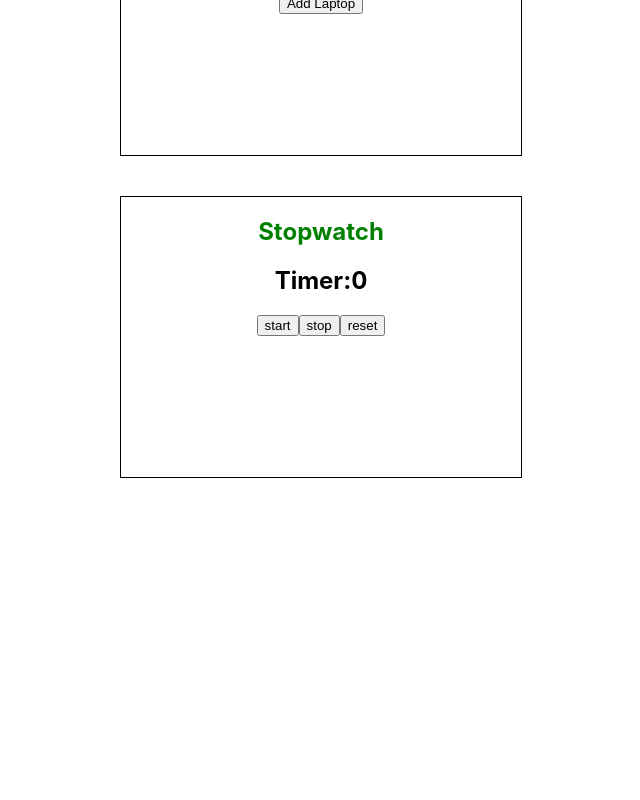
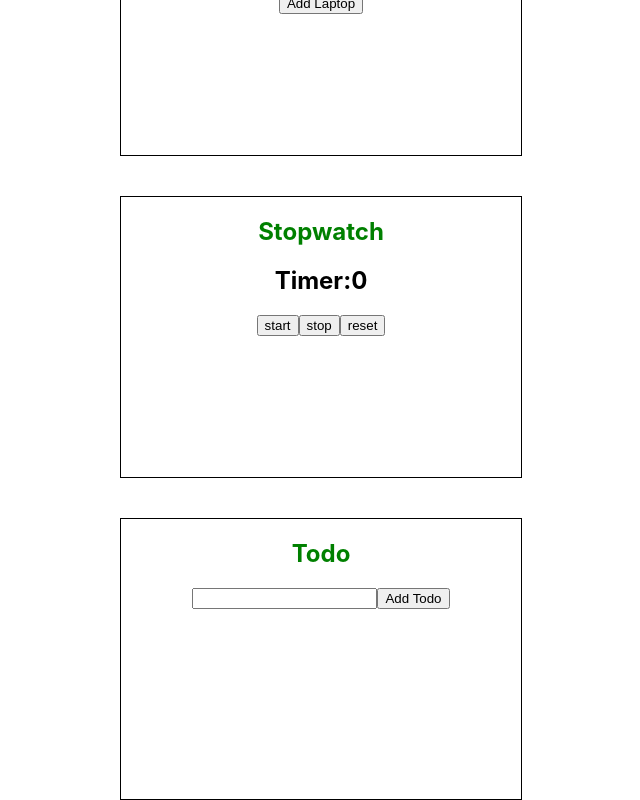
Before and after one commit to Abhijeet9242/React_training, a React (Create React App) app: page / in a window 1280 px wide. Shown: the part 1908-2708 px from the top of the page, without its empty margins (319-959 px from the left). Before the commit the page ends 2386 px from the top, so only its background shows below. Built offline with nearby package versions, Linux system fonts and the light colour scheme.

Commit message:
Todo app using react

```diff
--- a/src/App.js
+++ b/src/App.js
@@ -8,6 +8,7 @@ import Ref from './components/Ref';
 import Memo from './components/Memo';
 import ProductPage from './components/ProductPage';
 import Stopwatch from './components/Stopwatch';
+import Todo from './components/Todo';
 
 function App() {
   return (
@@ -29,6 +30,8 @@ function App() {
       <ProductPage/>
       <br/><br/>
       <Stopwatch/>
+      <br/><br/>
+      <Todo/>
     </div>
   );
 }
--- /dev/null
+++ b/src/components/Todo.js
@@ -0,0 +1,56 @@
+import { useState } from "react"
+import style from "../components/style.module.css"
+
+const Todo = () => {
+
+    const[text,setText] = useState("")
+    const[data,setData] = useState([])
+
+    const handleChange = (e) => {
+        setText(e.target.value)
+    }
+
+    const handleAddTodo = () => {
+        // console.log(text)
+        if(!text){
+            alert("Enter an item")
+        }
+
+        const payload = {
+            id: Math.floor(Math.random() * 1000),
+            value:text
+        }
+
+        setData((pre)=>[...pre,payload])
+        console.log(data)
+    }
+
+
+    const handleDeleteTodo = (id) => {
+        // console.log(id)
+        const newArray = data.filter(item=> item.id != id)
+        setData(newArray)
+    }
+
+    return (
+        <div className={style.div}>
+            <h2 className={style.form}>Todo</h2>
+
+            <div style={{display:"flex",justifyContent:"center"}}>
+                <input type="text" onChange={(e)=>handleChange(e)}/>
+                <button onClick={handleAddTodo}>Add Todo</button>
+            </div>
+
+            <ul style={{textAlign:"center",listStyle:"none"}}>
+
+                {data.map(item=>{
+                    return(
+                        <li key={item.id}>{item.value}<button onClick={()=>handleDeleteTodo(item.id)} className={style.todobtn}>X</button></li>
+                    )
+                })}
+            </ul>
+        </div>
+    )
+}
+
+export default Todo
--- a/src/components/style.module.css
+++ b/src/components/style.module.css
@@ -26,3 +26,14 @@
     color:green;
     text-align: center;
 }
+
+/* ------------ */
+
+.todobtn{
+    /* background-color: none; */
+    color:red;
+    margin-left: 10px;
+    background: none;
+    border: none;
+    cursor: pointer;
+}
```
